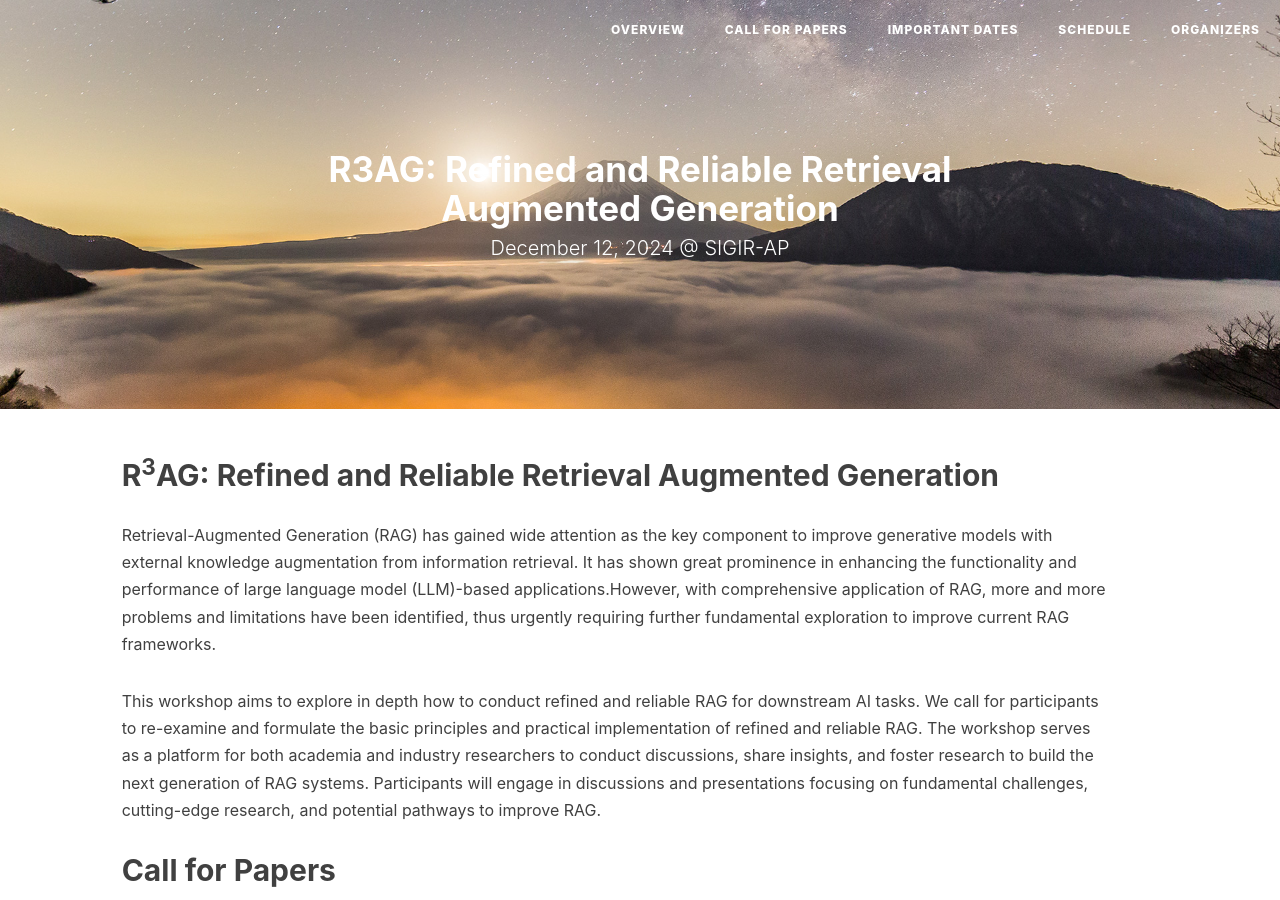
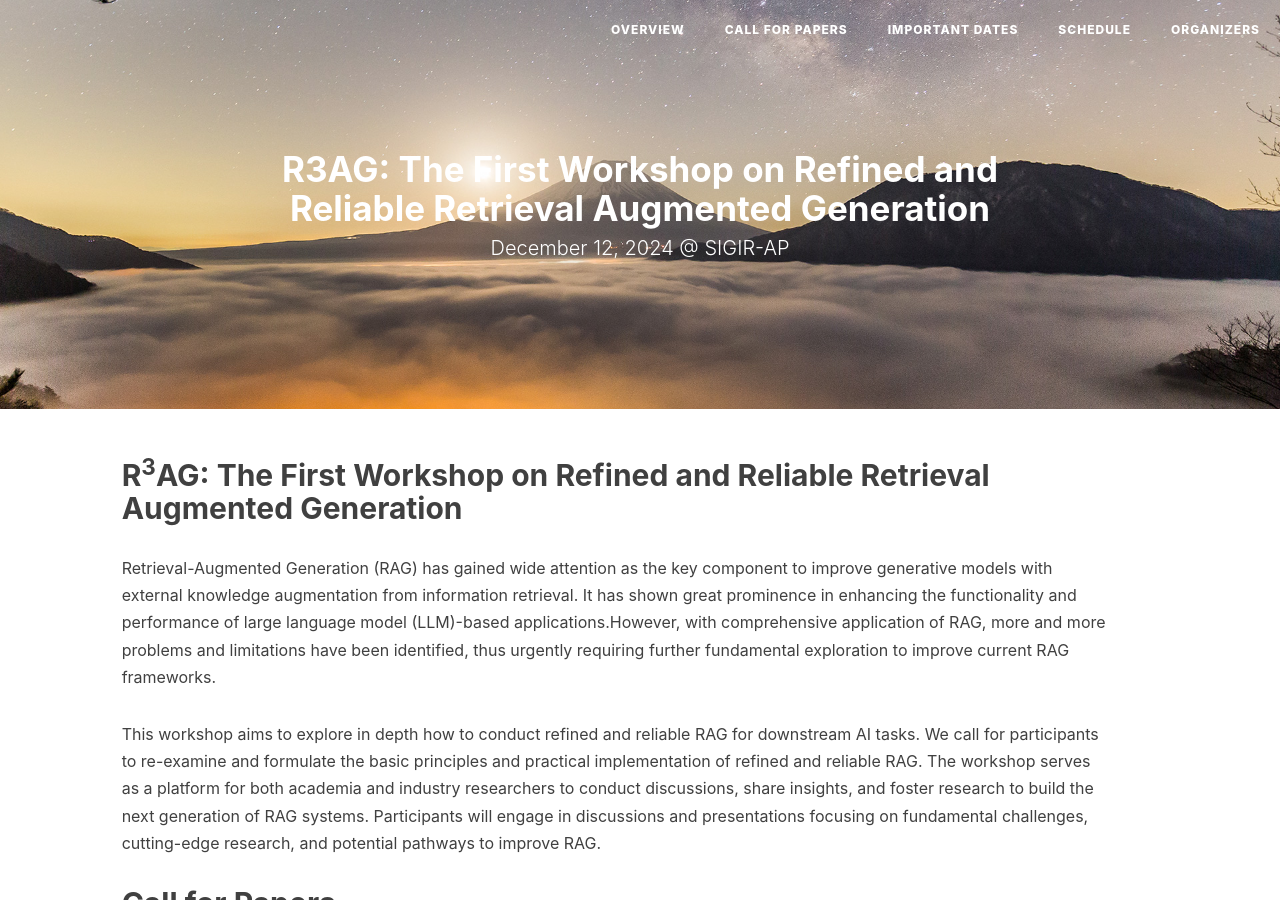
Before and after one commit to R3AG-SIGIR-AP/R3AG-SIGIR-AP.github.io, a Jekyll site: the page built from index.md, in a window 1280 px wide and 900 px high. Built offline with Jekyll 4.4.1, drawn with Linux system fonts in a browser that asks for light colours; nearby versions of some CDN libraries; our own code applies the rules of GitHub Pages for plain Markdown files.

Commit message:
basic clean up

```diff
--- a/index.md
+++ b/index.md
@@ -3,7 +3,7 @@ layout: page
 description: ""
 ---
 
-## <a name='Overview' style="color: inherit; text-decoration: none; text-align: center;"> R<sup>3</sup>AG: Refined and Reliable Retrieval Augmented Generation </a>
+## <a name='Overview' style="color: inherit; text-decoration: none; text-align: center;"> R<sup>3</sup>AG: The First Workshop on Refined and Reliable Retrieval Augmented Generation </a>
  Retrieval-Augmented Generation (RAG) has gained wide attention as the key component to improve generative models  with external knowledge augmentation from information retrieval. It has shown great prominence in enhancing the functionality and performance of large language model (LLM)-based applications.However, with comprehensive application of RAG, more and more problems and limitations have been identified, thus urgently requiring further fundamental exploration to improve current RAG frameworks.
 
  This workshop aims to explore in depth how to conduct refined and reliable RAG for downstream AI tasks. We call for participants to re-examine and formulate the basic principles and practical implementation of refined and reliable RAG. The workshop serves as a platform for both academia and industry researchers to conduct discussions, share insights, and foster research to build the next generation of RAG systems. Participants will engage in discussions and presentations focusing on fundamental challenges, cutting-edge research, and  potential pathways to improve RAG.
```
